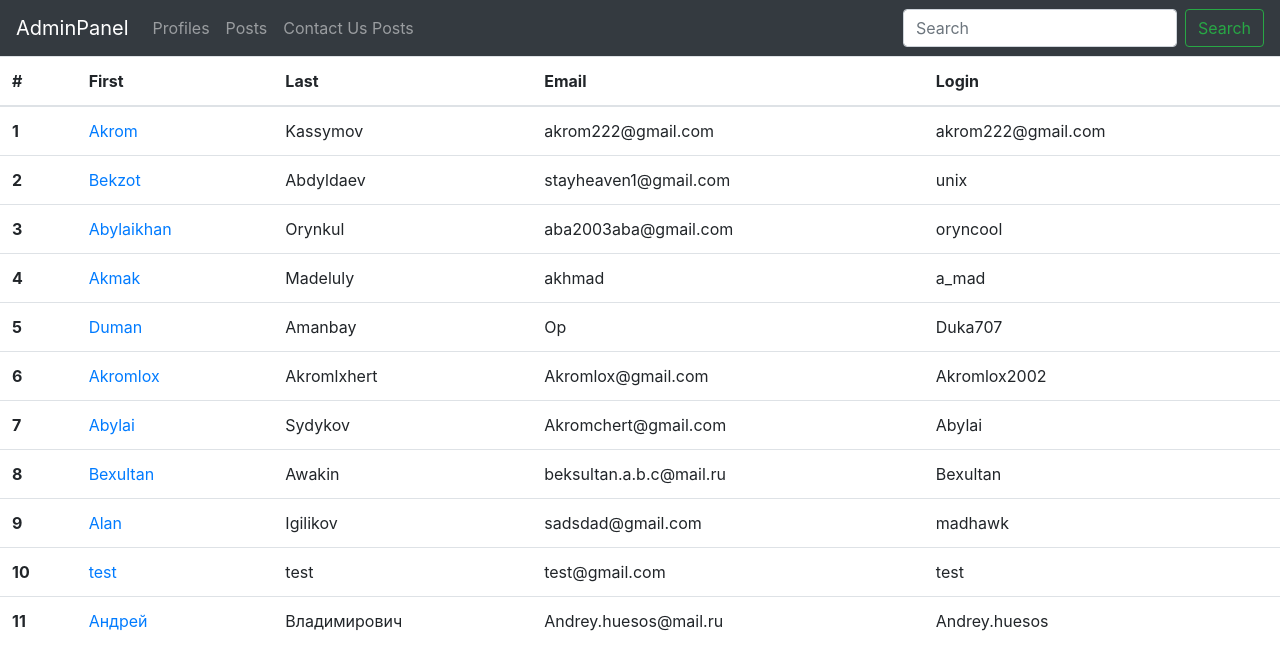
After one commit to unix238/EasyMath, a Flask app: page /admin/profiles in a window 1280 px wide. The commit adds this page. Shown: the top 670 px of the page. Run offline with Flask 2, Linux system fonts and the light colour scheme; a user stored in the database is signed in; data comes from the database, SQL or seed files in the repository; both versions use the stored data as it was after the commit; some libraries are stand-ins or nearby versions.

Commit message:
Added Admin Panel

```diff
--- /dev/null
+++ b/admin.py
@@ -0,0 +1,46 @@
+from flask import Blueprint, render_template, redirect, url_for, request, session
+from flask_login import UserMixin, LoginManager, login_user, current_user, login_required, logout_user
+from datetime import datetime, date
+
+
+
+admin = Blueprint('admin',__name__,template_folder='adminTemplates')
+
+from models import User, Question, Answers, Posts
+from app import db
+
+@admin.route('/')
+@login_required
+def index():
+    if current_user.admin == True:
+        return redirect(url_for('admin.profiles'))
+    else:
+        return '''You don't have permisions'''
+
+@admin.route('/profiles')
+@login_required
+def profiles():
+    if current_user.admin == True:
+        users=User.query.all()
+        return render_template('adminIndex.html',users=users)
+    else:
+        return '''You don't have permisions'''
+
+@admin.route('/posts')
+@login_required
+def posts():
+    if current_user.admin == True:
+        posts=Posts.query.all()
+        return render_template('posts.html',posts=posts)
+    else:
+        return '''You don't have permisions'''
+
+
+@admin.route('/contact-us-posts')
+@login_required
+def contactUs():
+    if current_user.admin == True:
+        messages = Posts.query.filter_by(title='Contact')
+        return render_template('contactUsPosts.html',messages=messages)
+    else:
+        return '''You don't have permisions'''
--- /dev/null
+++ b/adminTemplates/adminIndex.html
@@ -0,0 +1,32 @@
+{%extends 'base.html'%}
+
+{%block title%}
+Index
+{%endblock%}
+
+{%block body%}
+
+<table class="table">
+    <thead>
+      <tr>
+        <th scope="col">#</th>
+        <th scope="col">First</th>
+        <th scope="col">Last</th>
+        <th scope="col">Email</th>
+        <th scope="col">Login</th>
+      </tr>
+    </thead>
+    <tbody>
+        {%for user in users%}
+      <tr>
+        <th scope="row">{{user.id}}</th>
+        <td><a href="{{url_for('profile', id=user.id)}}">{{user.name}}</a></td>
+        <td>{{user.surname}}</td>
+        <td>{{user.email}}</td>
+        <td>{{user.login}}</td>
+      </tr>
+        {%endfor%}
+    </tbody>
+  </table>
+
+{%endblock%}
--- /dev/null
+++ b/adminTemplates/base.html
@@ -0,0 +1,38 @@
+<!DOCTYPE html>
+<html lang="en">
+<head>
+    <meta charset="UTF-8">
+    <title>{%block title%}{%endblock%}</title>
+    <link rel="stylesheet" href="https://stackpath.bootstrapcdn.com/bootstrap/4.4.1/css/bootstrap.min.css" integrity="sha384-Vkoo8x4CGsO3+Hhxv8T/Q5PaXtkKtu6ug5TOeNV6gBiFeWPGFN9MuhOf23Q9Ifjh" crossorigin="anonymous">
+</head>
+<body>
+    <nav class="navbar navbar-expand-lg navbar-dark bg-dark">
+        <a class="navbar-brand" href="{{url_for('index')}}">AdminPanel</a>
+        <button class="navbar-toggler" type="button" data-toggle="collapse" data-target="#navbarSupportedContent" aria-controls="navbarSupportedContent" aria-expanded="false" aria-label="Toggle navigation">
+          <span class="navbar-toggler-icon"></span>
+        </button>
+
+        <div class="collapse navbar-collapse" id="navbarSupportedContent">
+          <ul class="navbar-nav mr-auto">
+            <li class="nav-item">
+              <a class="nav-link" href="{{url_for('admin.index')}}">Profiles</a>
+            </li>
+            <li class="nav-item">
+              <a class="nav-link" href="{{url_for('admin.posts')}}">Posts</a>
+            </li>
+            <li class="nav-item">
+              <a class="nav-link" href="{{url_for('admin.contactUs')}}">Contact Us Posts</a>
+            </li>
+          </ul>
+          <form class="form-inline my-2 my-lg-0">
+            <input class="form-control mr-sm-2" type="search" placeholder="Search" aria-label="Search">
+            <button class="btn btn-outline-success my-2 my-sm-0" type="submit">Search</button>
+          </form>
+        </div>
+      </nav>
+      {%block body%}{%endblock%}
+      <script src="https://code.jquery.com/jquery-3.4.1.slim.min.js" integrity="sha384-J6qa4849blE2+poT4WnyKhv5vZF5SrPo0iEjwBvKU7imGFAV0wwj1yYfoRSJoZ+n" crossorigin="anonymous"></script>
+<script src="https://cdn.jsdelivr.net/npm/popper.js@1.16.0/dist/umd/popper.min.js" integrity="sha384-Q6E9RHvbIyZFJoft+2mJbHaEWldlvI9IOYy5n3zV9zzTtmI3UksdQRVvoxMfooAo" crossorigin="anonymous"></script>
+<script src="https://stackpath.bootstrapcdn.com/bootstrap/4.4.1/js/bootstrap.min.js" integrity="sha384-wfSDF2E50Y2D1uUdj0O3uMBJnjuUD4Ih7YwaYd1iqfktj0Uod8GCExl3Og8ifwB6" crossorigin="anonymous"></script>
+</body>
+</html>
--- a/app.py
+++ b/app.py
@@ -24,9 +24,10 @@ from views import *
 from models import User
 
 from test import test
-
+from admin import admin
 
 app.register_blueprint(test, url_prefix='/test')
+app.register_blueprint(admin, url_prefix='/admin')
 
 @login_manager.user_loader
 def load_user(user_id):
--- a/templates/profile.html
+++ b/templates/profile.html
@@ -18,6 +18,7 @@
 					<li><a href="{{url_for('index')}}">Main page</a></li>
 					<li><a href="{{url_for('test.start')}}">Test</a></li>
 					{%if current_user.admin == True%}<li><a href="{{url_for('contactUsView')}}">Contact Us View Messages</a></li>{%endif%}
+					<li><a href="{{url_for('admin.index')}}">Admin Panel</a></li>
 					<div class="dropdown">
 						<li><a href="{{url_for('profile', id=current_user.id)}}" class="dropbtn"> Profile </a></li>
 						<div class="dropdown-content">
@@ -73,12 +74,13 @@
 
 	<section class="post">
 		<h2>Wall of Thoughts</h2>
+		{%if current_user.id == profile.id%}
 		<input id='button' type="submit" name="" value="Create new post" onclick="hideButton()"><br><br>
 		<form action="{{url_for('wallOfThoughts')}}" method="POST">
 			<p><textarea id="textArea" name="body" placeholder="Anything new? Write here"></textarea></p>
 			<input type="submit" id="submit" name="" value="Submit">
 		</form>
-
+		{%endif%}
 	</section>
 
 	{%for i in posts|sort(attribute='pub_date', reverse=True)%}
--- a/test.py
+++ b/test.py
@@ -14,7 +14,6 @@ from app import db
 
 #localhost:5000/profile/<profile>
 @test.route('/')
-
 def index():
 	return redirect(url_for('test.start'))
 
```
Also changed, not shown: adminTemplates/contactUsPosts.html (added, +29 -0 lines), adminTemplates/posts.html (added, +31 -0 lines), database/DataBase.db, views.py (line endings or trailing spaces).
